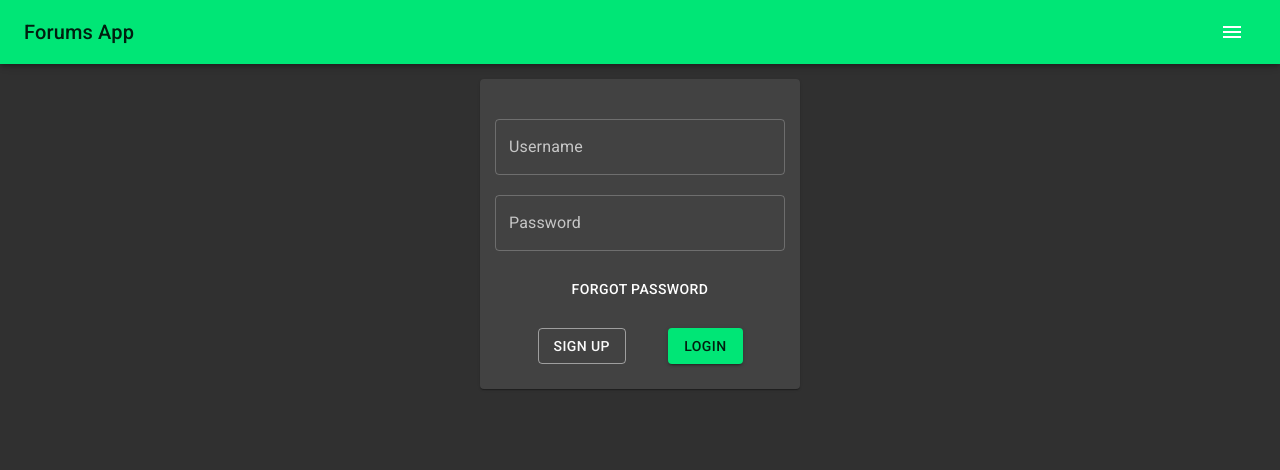
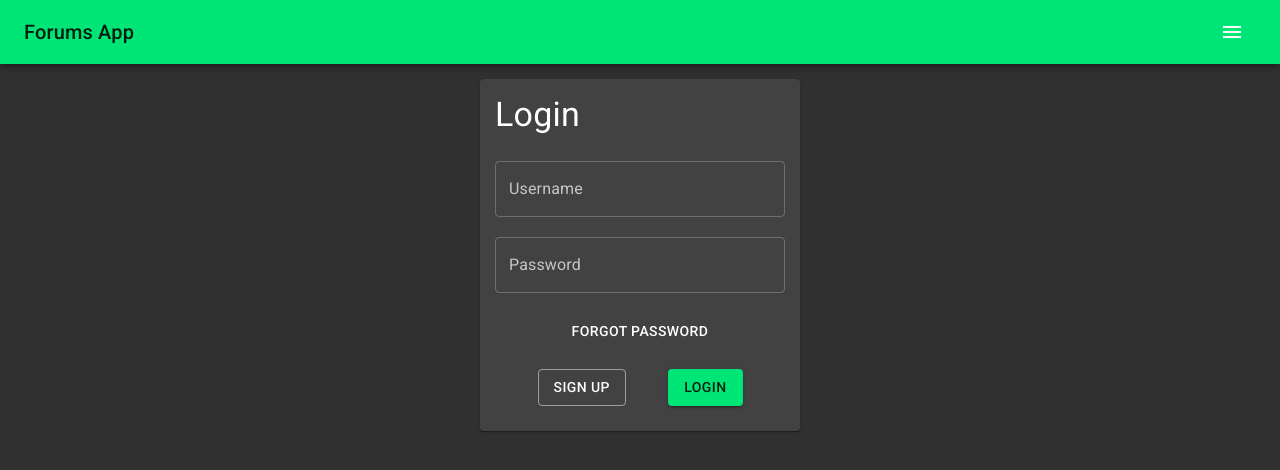
Before and after one commit to gus-tavo01/forums-app, a React (Create React App) app: page /login in a window 1280 px wide. Shown: the top 470 px of the page. Built offline with nearby package versions, Linux system fonts and the light colour scheme.

Commit message:
update title component imp

```diff
--- a/src/pages/Login.js
+++ b/src/pages/Login.js
@@ -38,7 +38,7 @@ function Login() {
     <Grid container justify="center">
       <Paper className={classes.paper}>
         <Grid item container direction="column">
-          <PageTitle>Login</PageTitle>
+          <PageTitle content="Login" />
           <form className={classes.form} autoComplete="off">
             <TextField label="Username" variant="outlined" fullWidth />
             <TextField label="Password" type="password" variant="outlined" fullWidth />
```
